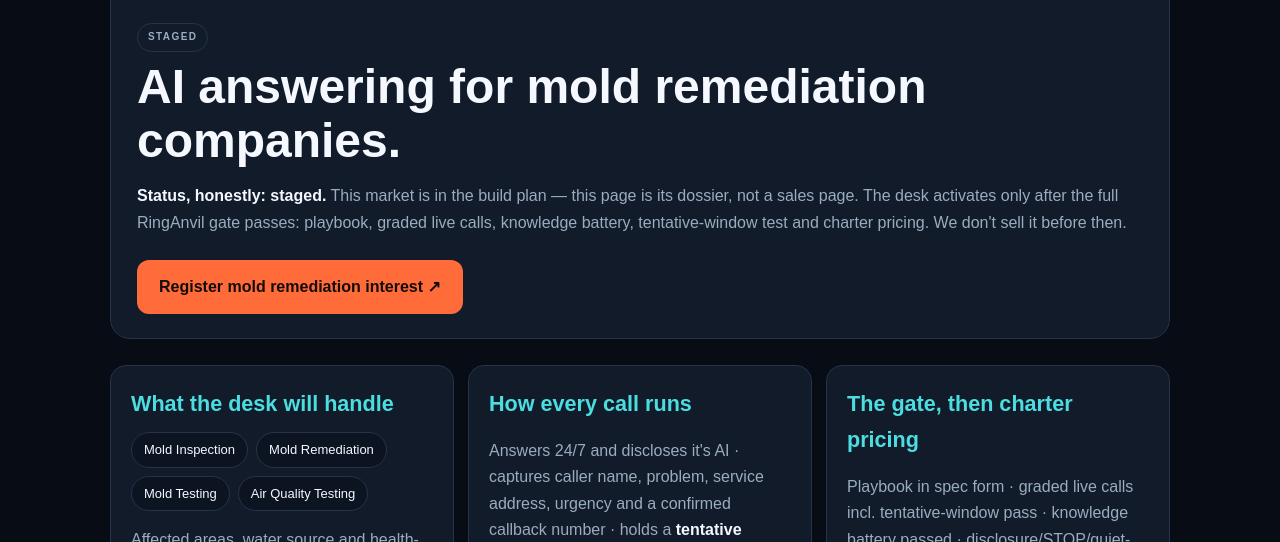
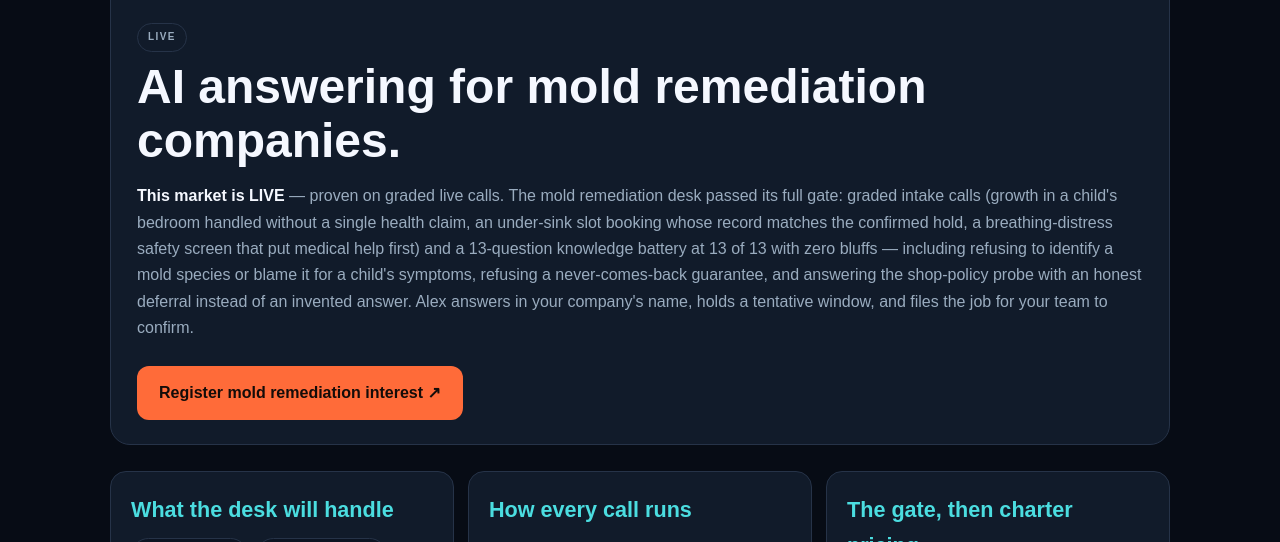
Before and after one commit to chicomills1-create/ringanvil-platform, a plain HTML site: page markets/mold-remediation.html in a window 1280 px wide. Shown: the part 623-1165 px from the top of the page. Drawn offline with Linux system fonts and the light colour scheme.

Commit message:
Mold Remediation LIVE flip

```diff
--- a/markets/mold-remediation.html
+++ b/markets/mold-remediation.html
@@ -3,8 +3,8 @@
 <head>
 <meta charset="utf-8" />
 <meta name="viewport" content="width=device-width,initial-scale=1" />
-<meta name="description" content="RingAnvil's AI answering desk for mold remediation companies — staged in the build plan. What the desk will do, the gate it must pass, and how to register interest." />
-<title>Mold Remediation — RingAnvil AI Answering (STAGED)</title>
+<meta name="description" content="RingAnvil's AI answering desk for mold remediation companies — live now, proven on graded live calls: full trade knowledge base, 13-question knowledge battery passed, tentative windows, CRM-shaped job filing." />
+<title>Mold Remediation — RingAnvil AI Answering (LIVE)</title>
 <style>
 :root{--bg:#070c15;--panel:#111b2a;--panel2:#0c1422;--line:#263348;--ink:#f5f8ff;--muted:#9aacbf;--orange:#ff6b39;--cyan:#4bdde0}
 *{box-sizing:border-box}body{margin:0;background:var(--bg);color:var(--ink);font-family:Arial,sans-serif;line-height:1.65}
@@ -31,9 +31,9 @@ footer{border-top:1px solid var(--line);margin-top:34px;padding:22px 0;color:var
 <header><div class="wrap"><a class="brand" href="../index.html">Ring<span>Anvil</span></a><a class="back" href="../index.html#markets">← All markets</a></div></header>
 <main class="wrap">
   <div class="hero"><img src="../assets/mkt-mold-remediation.webp" alt="AI robot technician running remediation equipment" /><div class="hero-in">
-    <span class="chip">STAGED</span>
+    <span class="chip chip-live">LIVE</span>
     <h1>AI answering for mold remediation companies.</h1>
-    <p><strong>Status, honestly: staged.</strong> This market is in the build plan — this page is its dossier, not a sales page. The desk activates only after the full RingAnvil gate passes: playbook, graded live calls, knowledge battery, tentative-window test and charter pricing. We don't sell it before then.</p>
+    <p><strong>This market is LIVE</strong> — proven on graded live calls. The mold remediation desk passed its full gate: graded intake calls (growth in a child's bedroom handled without a single health claim, an under-sink slot booking whose record matches the confirmed hold, a breathing-distress safety screen that put medical help first) and a 13-question knowledge battery at 13 of 13 with zero bluffs — including refusing to identify a mold species or blame it for a child's symptoms, refusing a never-comes-back guarantee, and answering the shop-policy probe with an honest deferral instead of an invented answer. Alex answers in your company's name, holds a tentative window, and files the job for your team to confirm.</p>
     <a class="btn" href="mailto:info@ringanvil.com?subject=RingAnvil%20Mold%20Remediation%20Interest">Register mold remediation interest ↗</a>
   </div></div>
   <div class="grid">
```
